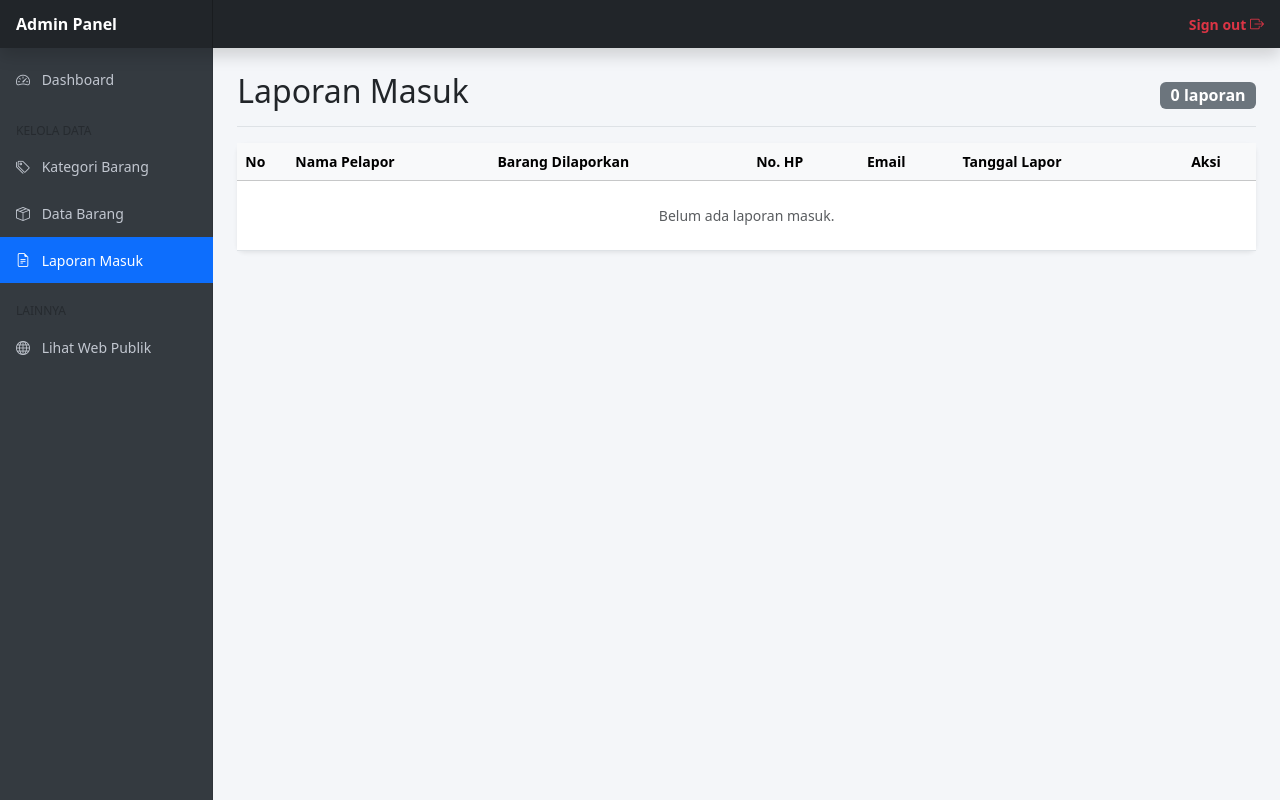
After one commit to ihyamiftahurrohman/sistem_barang_hilang_ditemukan, a Flask app: page /admin/laporan in a window 1280 px wide. The commit adds this page. Run offline with Flask 3, Linux system fonts and the light colour scheme; a user stored in the database is signed in.

Commit message:
Memperbaiki akses menu Admin Panel

```diff
--- a/routes/admin.py
+++ b/routes/admin.py
@@ -3,6 +3,17 @@ from extensions import db, bcrypt
 from models.models import Admin, Kategori, Barang, Laporan
 
 admin_bp = Blueprint('admin', __name__)
+
+def login_required(f):
+    """Decorator untuk memastikan admin sudah login."""
+    from functools import wraps
+    @wraps(f)
+    def decorated_function(*args, **kwargs):
+        if 'admin_id' not in session:
+            flash('Silakan login terlebih dahulu.', 'warning')
+            return redirect(url_for('admin.login'))
+        return f(*args, **kwargs)
+    return decorated_function
 
 @admin_bp.route('/login', methods=['GET', 'POST'])
 def login():
@@ -27,11 +38,8 @@ def logout():
     return redirect(url_for('admin.login'))
 
 @admin_bp.route('/dashboard')
+@login_required
 def dashboard():
-    if 'admin_id' not in session:
-        flash('Silakan login terlebih dahulu.', 'warning')
-        return redirect(url_for('admin.login'))
-
     total_barang = Barang.query.count()
     total_hilang = Barang.query.filter_by(status='Hilang').count()
     total_ditemukan = Barang.query.filter_by(status='Ditemukan').count()
@@ -44,3 +52,64 @@ def dashboard():
                            total_ditemukan=total_ditemukan,
                            total_laporan=total_laporan,
                            total_kategori=total_kategori)
+
+# ==================== KATEGORI ====================
+@admin_bp.route('/kategori')
+@login_required
+def kategori():
+    kategoris = Kategori.query.order_by(Kategori.id.desc()).all()
+    return render_template('admin/kategori.html', kategoris=kategoris)
+
+@admin_bp.route('/kategori/tambah', methods=['POST'])
+@login_required
+def kategori_tambah():
+    nama = request.form.get('nama_kategori')
+    if nama:
+        kat = Kategori(nama_kategori=nama)
+        db.session.add(kat)
+        db.session.commit()
+        flash('Kategori berhasil ditambahkan.', 'success')
+    else:
+        flash('Nama kategori tidak boleh kosong.', 'danger')
+    return redirect(url_for('admin.kategori'))
+
+@admin_bp.route('/kategori/hapus/<int:id>')
+@login_required
+def kategori_hapus(id):
+    kat = Kategori.query.get_or_404(id)
+    db.session.delete(kat)
+    db.session.commit()
+    flash('Kategori berhasil dihapus.', 'success')
+    return redirect(url_for('admin.kategori'))
+
+# ==================== DATA BARANG ====================
+@admin_bp.route('/barang')
+@login_required
+def barang():
+    barangs = Barang.query.order_by(Barang.id.desc()).all()
+    return render_template('admin/barang.html', barangs=barangs)
+
+@admin_bp.route('/barang/hapus/<int:id>')
+@login_required
+def barang_hapus(id):
+    brg = Barang.query.get_or_404(id)
+    db.session.delete(brg)
+    db.session.commit()
+    flash('Data barang berhasil dihapus.', 'success')
+    return redirect(url_for('admin.barang'))
+
+# ==================== LAPORAN MASUK ====================
+@admin_bp.route('/laporan')
+@login_required
+def laporan():
+    laporans = Laporan.query.order_by(Laporan.id.desc()).all()
+    return render_template('admin/laporan.html', laporans=laporans)
+
+@admin_bp.route('/laporan/hapus/<int:id>')
+@login_required
+def laporan_hapus(id):
+    lap = Laporan.query.get_or_404(id)
+    db.session.delete(lap)
+    db.session.commit()
+    flash('Laporan berhasil dihapus.', 'success')
+    return redirect(url_for('admin.laporan'))
--- a/templates/admin/admin_base.html
+++ b/templates/admin/admin_base.html
@@ -87,17 +87,17 @@
                             <span class="text-uppercase text-muted" style="font-size: 0.75rem;">Kelola Data</span>
                         </li>
                         <li class="nav-item">
-                            <a class="nav-link" href="#">
+                            <a class="nav-link {% if request.endpoint == 'admin.kategori' %}active{% endif %}" href="{{ url_for('admin.kategori') }}">
                                 <i class="bi bi-tags me-2"></i> Kategori Barang
                             </a>
                         </li>
                         <li class="nav-item">
-                            <a class="nav-link" href="#">
+                            <a class="nav-link {% if request.endpoint == 'admin.barang' %}active{% endif %}" href="{{ url_for('admin.barang') }}">
                                 <i class="bi bi-box-seam me-2"></i> Data Barang
                             </a>
                         </li>
                         <li class="nav-item">
-                            <a class="nav-link" href="#">
+                            <a class="nav-link {% if request.endpoint == 'admin.laporan' %}active{% endif %}" href="{{ url_for('admin.laporan') }}">
                                 <i class="bi bi-file-earmark-text me-2"></i> Laporan Masuk
                             </a>
                         </li>
--- /dev/null
+++ b/templates/admin/laporan.html
@@ -0,0 +1,65 @@
+{% extends 'admin/admin_base.html' %}
+
+{% block title %}Laporan Masuk{% endblock %}
+
+{% block content %}
+<div class="d-flex justify-content-between flex-wrap flex-md-nowrap align-items-center pb-2 mb-3 border-bottom">
+    <h1 class="h2">Laporan Masuk</h1>
+    <span class="badge bg-secondary fs-6">{{ laporans|length }} laporan</span>
+</div>
+
+<div class="card border-0 shadow-sm rounded-3">
+    <div class="card-body p-0">
+        <div class="table-responsive">
+            <table class="table table-hover align-middle mb-0">
+                <thead class="table-light">
+                    <tr>
+                        <th style="width: 50px;">No</th>
+                        <th>Nama Pelapor</th>
+                        <th>Barang Dilaporkan</th>
+                        <th>No. HP</th>
+                        <th>Email</th>
+                        <th>Tanggal Lapor</th>
+                        <th style="width: 100px;" class="text-center">Aksi</th>
+                    </tr>
+                </thead>
+                <tbody>
+                    {% if laporans %}
+                        {% for lap in laporans %}
+                        <tr>
+                            <td>{{ loop.index }}</td>
+                            <td class="fw-bold">{{ lap.nama_pelapor }}</td>
+                            <td>
+                                {% if lap.barang %}
+                                    {{ lap.barang.nama_barang }}
+                                    <br>
+                                    {% if lap.barang.status == 'Hilang' %}
+                                        <span class="badge bg-danger rounded-pill">Hilang</span>
+                                    {% else %}
+                                        <span class="badge bg-success rounded-pill">Ditemukan</span>
+                                    {% endif %}
+                                {% else %}
+                                    <span class="text-muted">-</span>
+                                {% endif %}
+                            </td>
+                            <td>{{ lap.no_hp }}</td>
+                            <td>{{ lap.email or '-' }}</td>
+                            <td>{{ lap.tanggal_lapor.strftime('%d/%m/%Y %H:%M') }}</td>
+                            <td class="text-center">
+                                <a href="{{ url_for('admin.laporan_hapus', id=lap.id) }}" class="btn btn-sm btn-outline-danger" onclick="return confirm('Yakin ingin menghapus laporan ini?')">
+                                    <i class="bi bi-trash"></i>
+                                </a>
+                            </td>
+                        </tr>
+                        {% endfor %}
+                    {% else %}
+                        <tr>
+                            <td colspan="7" class="text-center text-muted py-4">Belum ada laporan masuk.</td>
+                        </tr>
+                    {% endif %}
+                </tbody>
+            </table>
+        </div>
+    </div>
+</div>
+{% endblock %}
```
Also changed, not shown: templates/admin/barang.html (added, +59 -0 lines), templates/admin/kategori.html (added, +72 -0 lines).
